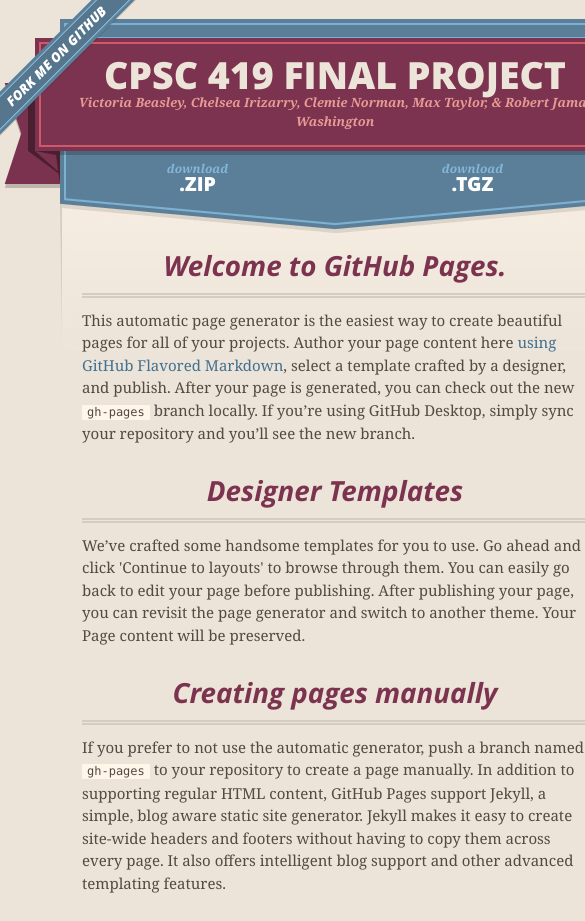
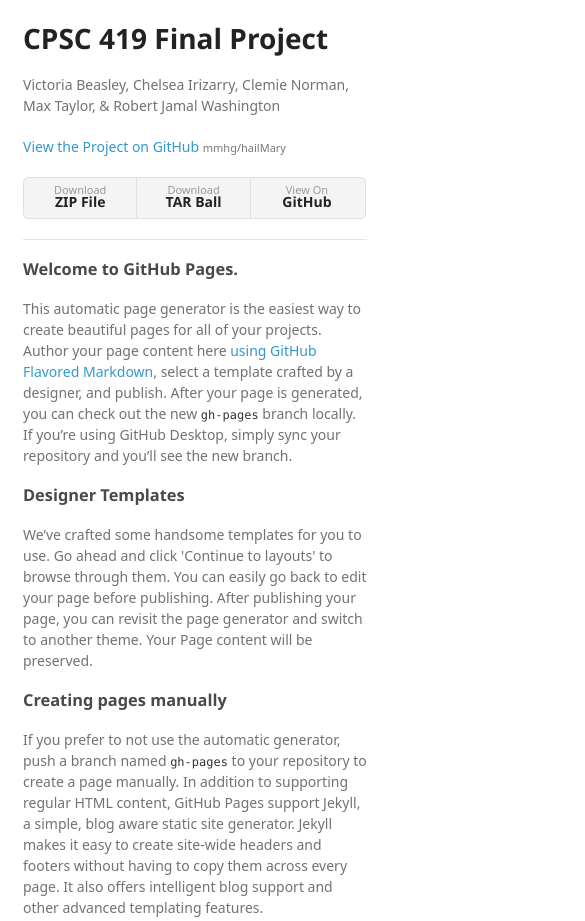
Before and after one commit to mmhg/hailMary, a plain HTML site: page index.html in a window 390 px wide. Shown: the top 921 px of the page, 585 px wide, since content can reach past the window. Drawn offline with nearby package versions, Linux system fonts and the light colour scheme; a web font is replaced by a local one.

Commit message:
Create gh-pages branch via GitHub

```diff
--- a/index.html
+++ b/index.html
@@ -1,51 +1,33 @@
-<!DOCTYPE html>
+<!doctype html>
 <html>
   <head>
-    <meta charset='utf-8'>
+    <meta charset="utf-8">
     <meta http-equiv="X-UA-Compatible" content="chrome=1">
-    <meta name="viewport" content="width=640">
+    <title>CPSC 419 Final Project by mmhg</title>
 
-    <link rel="stylesheet" href="stylesheets/core.css" media="screen">
-    <link rel="stylesheet" href="stylesheets/mobile.css" media="handheld, only screen and (max-device-width:640px)">
+    <link rel="stylesheet" href="stylesheets/styles.css">
     <link rel="stylesheet" href="stylesheets/github-light.css">
+    <meta name="viewport" content="width=device-width">
+    <!--[if lt IE 9]>
+    <script src="//html5shiv.googlecode.com/svn/trunk/html5.js"></script>
+    <![endif]-->
+  </head>
+  <body>
+    <div class="wrapper">
+      <header>
+        <h1>CPSC 419 Final Project</h1>
+        <p>Victoria Beasley, Chelsea Irizarry, Clemie Norman, Max Taylor, &amp; Robert Jamal Washington</p>
 
-    <script type="text/javascript" src="javascripts/modernizr.js"></script>
-    <script type="text/javascript" src="https://ajax.googleapis.com/ajax/libs/jquery/1.7.1/jquery.min.js"></script>
-    <script type="text/javascript" src="javascripts/headsmart.min.js"></script>
-    <script type="text/javascript">
-      $(document).ready(function () {
-        $('#main_content').headsmart()
-      })
-    </script>
-    <title>CPSC 419 Final Project by mmhg</title>
-  </head>
-
-  <body>
-    <a id="forkme_banner" href="https://github.com/mmhg/hailMary">View on GitHub</a>
-    <div class="shell">
-
-      <header>
-        <span class="ribbon-outer">
-          <span class="ribbon-inner">
-            <h1>CPSC 419 Final Project</h1>
-            <h2>Victoria Beasley, Chelsea Irizarry, Clemie Norman, Max Taylor, &amp; Robert Jamal Washington</h2>
-          </span>
-          <span class="left-tail"></span>
-          <span class="right-tail"></span>
-        </span>
-      </header>
-
-      <section id="downloads">
-        <span class="inner">
-          <a href="https://github.com/mmhg/hailMary/zipball/master" class="zip"><em>download</em> .ZIP</a><a href="https://github.com/mmhg/hailMary/tarball/master" class="tgz"><em>download</em> .TGZ</a>
-        </span>
-      </section>
+        <p class="view"><a href="https://github.com/mmhg/hailMary">View the Project on GitHub <small>mmhg/hailMary</small></a></p>
 
 
-      <span class="banner-fix"></span>
-
-
-      <section id="main_content">
+        <ul>
+          <li><a href="https://github.com/mmhg/hailMary/zipball/master">Download <strong>ZIP File</strong></a></li>
+          <li><a href="https://github.com/mmhg/hailMary/tarball/master">Download <strong>TAR Ball</strong></a></li>
+          <li><a href="https://github.com/mmhg/hailMary">View On <strong>GitHub</strong></a></li>
+        </ul>
+      </header>
+      <section>
         <h3>
 <a id="welcome-to-github-pages" class="anchor" href="#welcome-to-github-pages" aria-hidden="true"><span class="octicon octicon-link"></span></a>Welcome to GitHub Pages.</h3>
 
@@ -71,21 +53,12 @@
 
 <p>Having trouble with Pages? Check out our <a href="https://help.github.com/pages">documentation</a> or <a href="https://github.com/contact">contact support</a> and we’ll help you sort it out.</p>
       </section>
-
       <footer>
-        <span class="ribbon-outer">
-          <span class="ribbon-inner">
-            <p>this project by <a href="https://github.com/mmhg">mmhg</a> can be found on <a href="https://github.com/mmhg/hailMary">GitHub</a></p>
-          </span>
-          <span class="left-tail"></span>
-          <span class="right-tail"></span>
-        </span>
-        <p>Generated with <a href="https://pages.github.com">GitHub Pages</a> using Merlot</p>
-        <span class="octocat"></span>
+        <p>This project is maintained by <a href="https://github.com/mmhg">mmhg</a></p>
+        <p><small>Hosted on GitHub Pages &mdash; Theme by <a href="https://github.com/orderedlist">orderedlist</a></small></p>
       </footer>
-
     </div>
-
+    <script src="javascripts/scale.fix.js"></script>
 
   </body>
 </html>
--- /dev/null
+++ b/javascripts/scale.fix.js
@@ -0,0 +1,17 @@
+var metas = document.getElementsByTagName('meta');
+var i;
+if (navigator.userAgent.match(/iPhone/i)) {
+  for (i=0; i<metas.length; i++) {
+    if (metas[i].name == "viewport") {
+      metas[i].content = "width=device-width, minimum-scale=1.0, maximum-scale=1.0";
+    }
+  }
+  document.addEventListener("gesturestart", gestureStart, false);
+}
+function gestureStart() {
+  for (i=0; i<metas.length; i++) {
+    if (metas[i].name == "viewport") {
+      metas[i].content = "width=device-width, minimum-scale=0.25, maximum-scale=1.6";
+    }
+  }
+}
--- /dev/null
+++ b/stylesheets/styles.css
@@ -0,0 +1,324 @@
+@font-face {
+  font-family: 'Noto Sans';
+  font-weight: 400;
+  font-style: normal;
+  src: url('../fonts/Noto-Sans-regular/Noto-Sans-regular.eot');
+  src: url('../fonts/Noto-Sans-regular/Noto-Sans-regular.eot?#iefix') format('embedded-opentype'),
+       local('Noto Sans'),
+       local('Noto-Sans-regular'),
+       url('../fonts/Noto-Sans-regular/Noto-Sans-regular.woff2') format('woff2'),
+       url('../fonts/Noto-Sans-regular/Noto-Sans-regular.woff') format('woff'),
+       url('../fonts/Noto-Sans-regular/Noto-Sans-regular.ttf') format('truetype'),
+       url('../fonts/Noto-Sans-regular/Noto-Sans-regular.svg#NotoSans') format('svg');
+}
+
+@font-face {
+  font-family: 'Noto Sans';
+  font-weight: 700;
+  font-style: normal;
+  src: url('../fonts/Noto-Sans-700/Noto-Sans-700.eot');
+  src: url('../fonts/Noto-Sans-700/Noto-Sans-700.eot?#iefix') format('embedded-opentype'),
+       local('Noto Sans Bold'),
+       local('Noto-Sans-700'),
+       url('../fonts/Noto-Sans-700/Noto-Sans-700.woff2') format('woff2'),
+       url('../fonts/Noto-Sans-700/Noto-Sans-700.woff') format('woff'),
+       url('../fonts/Noto-Sans-700/Noto-Sans-700.ttf') format('truetype'),
+       url('../fonts/Noto-Sans-700/Noto-Sans-700.svg#NotoSans') format('svg');
+}
+
+@font-face {
+  font-family: 'Noto Sans';
+  font-weight: 400;
+  font-style: italic;
+  src: url('../fonts/Noto-Sans-italic/Noto-Sans-italic.eot');
+  src: url('../fonts/Noto-Sans-italic/Noto-Sans-italic.eot?#iefix') format('embedded-opentype'),
+       local('Noto Sans Italic'),
+       local('Noto-Sans-italic'),
+       url('../fonts/Noto-Sans-italic/Noto-Sans-italic.woff2') format('woff2'),
+       url('../fonts/Noto-Sans-italic/Noto-Sans-italic.woff') format('woff'),
+       url('../fonts/Noto-Sans-italic/Noto-Sans-italic.ttf') format('truetype'),
+       url('../fonts/Noto-Sans-italic/Noto-Sans-italic.svg#NotoSans') format('svg');
+}
+
+@font-face {
+  font-family: 'Noto Sans';
+  font-weight: 700;
+  font-style: italic;
+  src: url('../fonts/Noto-Sans-700italic/Noto-Sans-700italic.eot');
+  src: url('../fonts/Noto-Sans-700italic/Noto-Sans-700italic.eot?#iefix') format('embedded-opentype'),
+       local('Noto Sans Bold Italic'),
+       local('Noto-Sans-700italic'),
+       url('../fonts/Noto-Sans-700italic/Noto-Sans-700italic.woff2') format('woff2'),
+       url('../fonts/Noto-Sans-700italic/Noto-Sans-700italic.woff') format('woff'),
+       url('../fonts/Noto-Sans-700italic/Noto-Sans-700italic.ttf') format('truetype'),
+       url('../fonts/Noto-Sans-700italic/Noto-Sans-700italic.svg#NotoSans') format('svg');
+}
+
+body {
+  background-color: #fff;
+  padding:50px;
+  font: 14px/1.5 "Noto Sans", "Helvetica Neue", Helvetica, Arial, sans-serif;
+  color:#727272;
+  font-weight:400;
+}
+
+h1, h2, h3, h4, h5, h6 {
+  color:#222;
+  margin:0 0 20px;
+}
+
+p, ul, ol, table, pre, dl {
+  margin:0 0 20px;
+}
+
+h1, h2, h3 {
+  line-height:1.1;
+}
+
+h1 {
+  font-size:28px;
+}
+
+h2 {
+  color:#393939;
+}
+
+h3, h4, h5, h6 {
+  color:#494949;
+}
+
+a {
+  color:#39c;
+  text-decoration:none;
+}
+
+a:hover {
+  color:#069;
+}
+
+a small {
+  font-size:11px;
+  color:#777;
+  margin-top:-0.3em;
+  display:block;
+}
+
+a:hover small {
+  color:#777;
+}
+
+.wrapper {
+  width:860px;
+  margin:0 auto;
+}
+
+blockquote {
+  border-left:1px solid #e5e5e5;
+  margin:0;
+  padding:0 0 0 20px;
+  font-style:italic;
+}
+
+code, pre {
+  font-family:Monaco, Bitstream Vera Sans Mono, Lucida Console, Terminal, Consolas, Liberation Mono, DejaVu Sans Mono, Courier New, monospace;
+  color:#333;
+  font-size:12px;
+}
+
+pre {
+  padding:8px 15px;
+  background: #f8f8f8;
+  border-radius:5px;
+  border:1px solid #e5e5e5;
+  overflow-x: auto;
+}
+
+table {
+  width:100%;
+  border-collapse:collapse;
+}
+
+th, td {
+  text-align:left;
+  padding:5px 10px;
+  border-bottom:1px solid #e5e5e5;
+}
+
+dt {
+  color:#444;
+  font-weight:700;
+}
+
+th {
+  color:#444;
+}
+
+img {
+  max-width:100%;
+}
+
+header {
+  width:270px;
+  float:left;
+  position:fixed;
+  -webkit-font-smoothing:subpixel-antialiased;
+}
+
+header ul {
+  list-style:none;
+  height:40px;
+  padding:0;
+  background: #f4f4f4;
+  border-radius:5px;
+  border:1px solid #e0e0e0;
+  width:270px;
+}
+
+header li {
+  width:89px;
+  float:left;
+  border-right:1px solid #e0e0e0;
+  height:40px;
+}
+
+header li:first-child a {
+  border-radius:5px 0 0 5px;
+}
+
+header li:last-child a {
+  border-radius:0 5px 5px 0;
+}
+
+header ul a {
+  line-height:1;
+  font-size:11px;
+  color:#999;
+  display:block;
+  text-align:center;
+  padding-top:6px;
+  height:34px;
+}
+
+header ul a:hover {
+  color:#999;
+}
+
+header ul a:active {
+  background-color:#f0f0f0;
+}
+
+strong {
+  color:#222;
+  font-weight:700;
+}
+
+header ul li + li + li {
+  border-right:none;
+  width:89px;
+}
+
+header ul a strong {
+  font-size:14px;
+  display:block;
+  color:#222;
+}
+
+section {
+  width:500px;
+  float:right;
+  padding-bottom:50px;
+}
+
+small {
+  font-size:11px;
+}
+
+hr {
+  border:0;
+  background:#e5e5e5;
+  height:1px;
+  margin:0 0 20px;
+}
+
+footer {
+  width:270px;
+  float:left;
+  position:fixed;
+  bottom:50px;
+  -webkit-font-smoothing:subpixel-antialiased;
+}
+
+@media print, screen and (max-width: 960px) {
+
+  div.wrapper {
+    width:auto;
+    margin:0;
+  }
+
+  header, section, footer {
+    float:none;
+    position:static;
+    width:auto;
+  }
+
+  header {
+    padding-right:320px;
+  }
+
+  section {
+    border:1px solid #e5e5e5;
+    border-width:1px 0;
+    padding:20px 0;
+    margin:0 0 20px;
+  }
+
+  header a small {
+    display:inline;
+  }
+
+  header ul {
+    position:absolute;
+    right:50px;
+    top:52px;
+  }
+}
+
+@media print, screen and (max-width: 720px) {
+  body {
+    word-wrap:break-word;
+  }
+
+  header {
+    padding:0;
+  }
+
+  header ul, header p.view {
+    position:static;
+  }
+
+  pre, code {
+    word-wrap:normal;
+  }
+}
+
+@media print, screen and (max-width: 480px) {
+  body {
+    padding:15px;
+  }
+
+  header ul {
+    width:99%;
+  }
+
+  header li, header ul li + li + li {
+    width:33%;
+  }
+}
+
+@media print {
+  body {
+    padding:0.4in;
+    font-size:12pt;
+    color:#444;
+  }
+}
```
